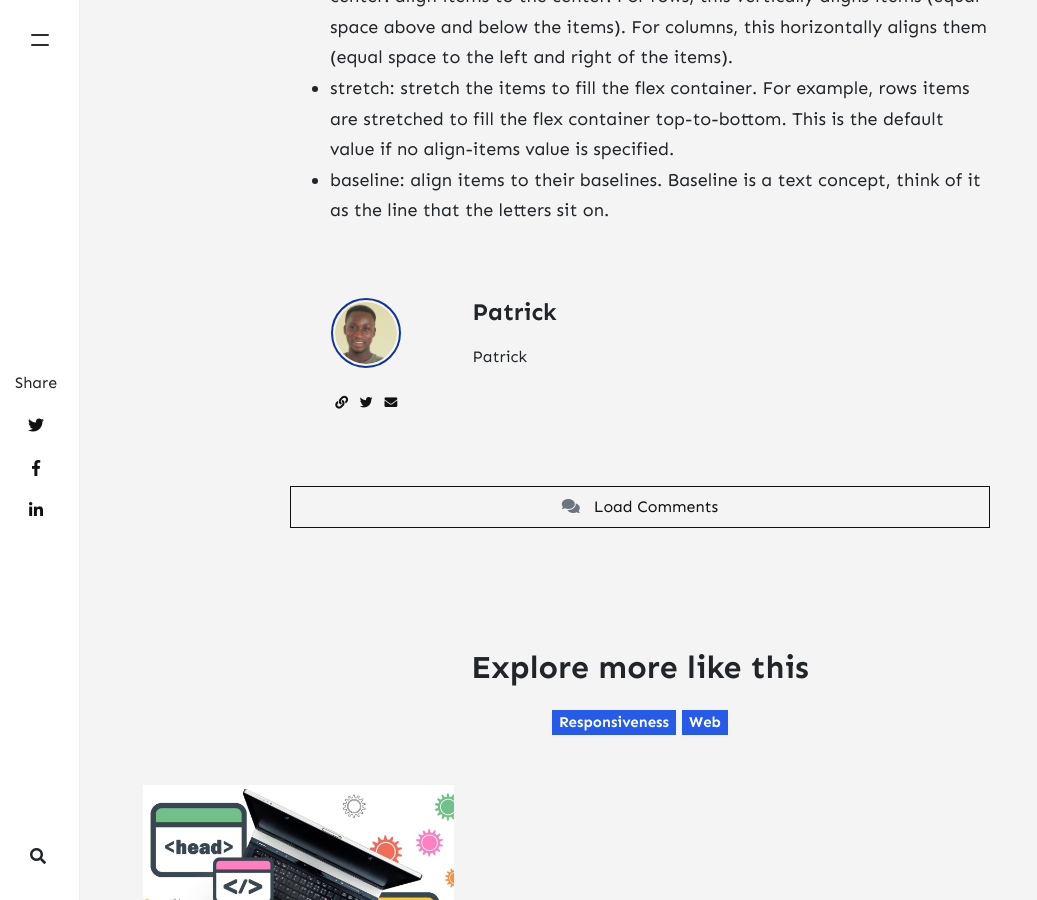
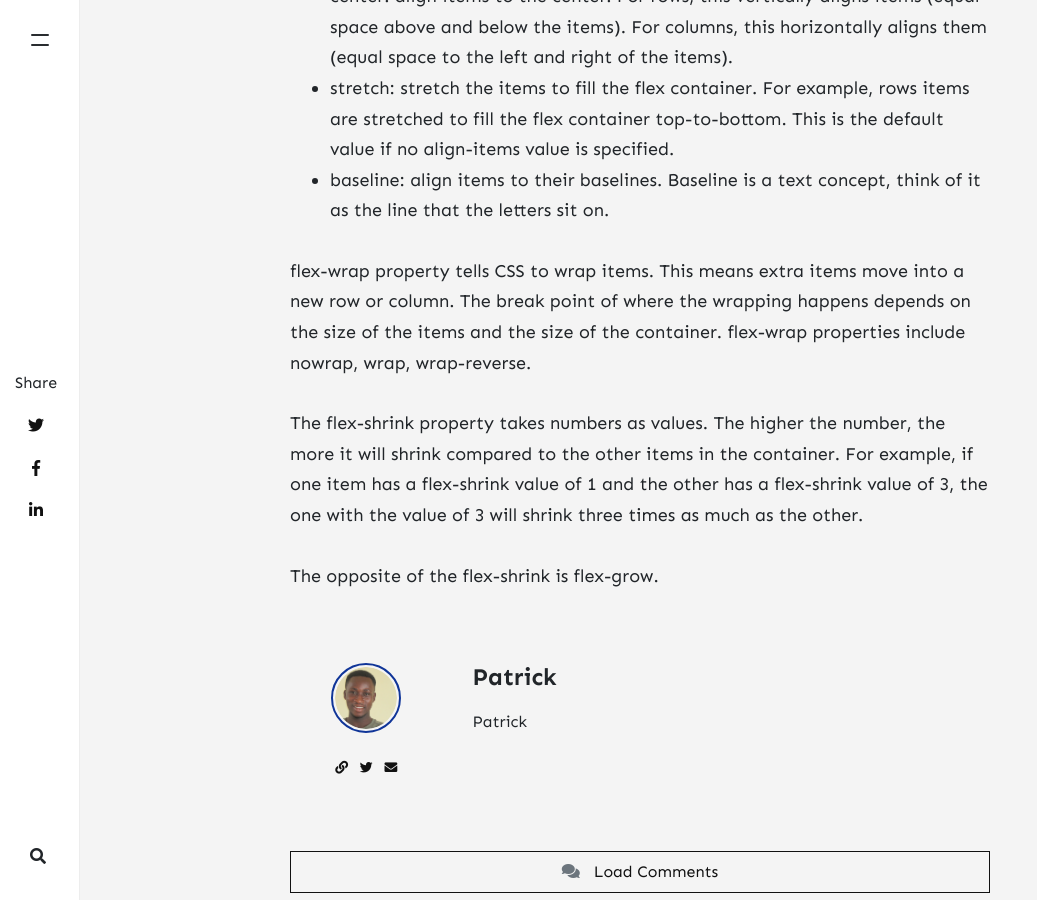
Before and after one commit to Dev-Path/briefcase, a Jekyll site: the page built from _posts/2021-09-07-responsive-design.md, in a window 1280 px wide and 900 px high, scrolled down 4615 px. Shown: the whole window, without its empty margins (0-1037 px from the left). Built offline with Jekyll 4.4.1, drawn with Linux system fonts in a browser that asks for light colours; nearby versions of some CDN libraries; comment, search, counter and statistics services are not loaded.

Commit message:
update content

```diff
--- a/_posts/2021-09-07-responsive-design.md
+++ b/_posts/2021-09-07-responsive-design.md
@@ -84,3 +84,9 @@ space-evenly: Distributes space evenly between the flex items with a full space
 * center: align items to the center. For rows, this vertically aligns items (equal space above and below the items). For columns, this horizontally aligns them (equal space to the left and right of the items).
 * stretch: stretch the items to fill the flex container. For example, rows items are stretched to fill the flex container top-to-bottom. This is the default value if no align-items value is specified.
 * baseline: align items to their baselines. Baseline is a text concept, think of it as the line that the letters sit on.
+
+flex-wrap property tells CSS to wrap items. This means extra items move into a new row or column. The break point of where the wrapping happens depends on the size of the items and the size of the container. flex-wrap properties include nowrap, wrap, wrap-reverse.
+
+The flex-shrink property takes numbers as values. The higher the number, the more it will shrink compared to the other items in the container. For example, if one item has a flex-shrink value of 1 and the other has a flex-shrink value of 3, the one with the value of 3 will shrink three times as much as the other.
+
+The opposite of the flex-shrink is flex-grow.
```
Also changed, not shown: _posts/2021-09-03-devlinks.md (+2 -2 lines).
